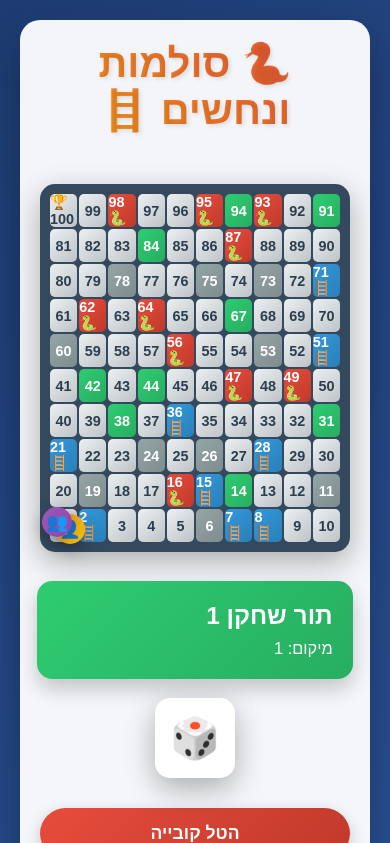
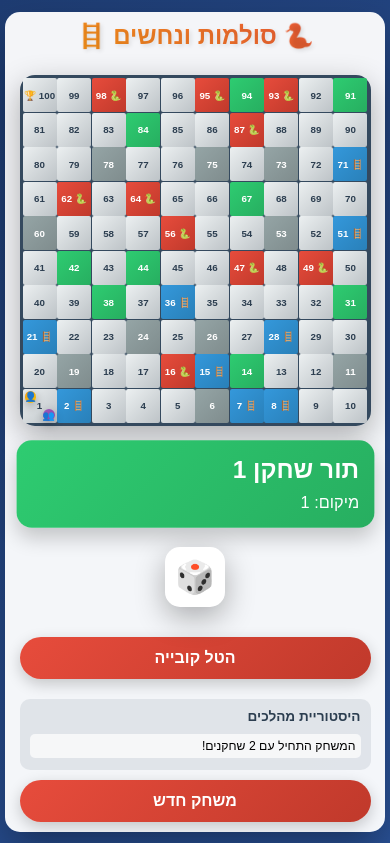
Before and after one commit to eidomi/Gameniue, a website: page snakes-and-ladders-game.html in a window 390 px wide. Both pictures are taken after a click on the button "התחל משחק". Shown: the top 843 px of the page. Drawn offline with Linux system fonts and the light colour scheme.

```diff
--- a/package.json
+++ b/package.json
@@ -3,7 +3,7 @@
   "version": "1.0.0",
   "description": "10 Fun and Thinking Games in Hebrew",
   "scripts": {
-    "dev": "python -m http.server 8000",
+    "dev": "python3 -m http.server 8000",
     "build": "echo 'No build required for static HTML'"
   },
   "keywords": ["games", "hebrew", "educational", "fun"],
--- a/snakes-and-ladders-game.html
+++ b/snakes-and-ladders-game.html
@@ -2,7 +2,7 @@
 <html lang="he" dir="rtl">
 <head>
     <meta charset="UTF-8">
-    <meta name="viewport" content="width=device-width, initial-scale=1.0">
+    <meta name="viewport" content="width=device-width, initial-scale=1.0, maximum-scale=1.0, user-scalable=no">
     <title>סולמות ונחשים - המהדורה האולטימטיבית</title>
     <style>
         * {
@@ -18,27 +18,28 @@
             display: flex;
             justify-content: center;
             align-items: center;
-            padding: 20px;
-            overflow-x: auto;
+            padding: 10px;
+            overflow-x: hidden;
         }
 
         .game-container {
             background: rgba(255, 255, 255, 0.95);
             border-radius: 20px;
-            padding: 20px;
+            padding: 15px;
             box-shadow: 0 20px 40px rgba(0, 0, 0, 0.3);
             display: flex;
-            gap: 30px;
+            gap: 20px;
             flex-wrap: wrap;
             justify-content: center;
             max-width: 1200px;
+            width: 100%;
         }
 
         h1 {
             text-align: center;
             color: #2c3e50;
-            margin-bottom: 20px;
-            font-size: 2.5em;
+            margin-bottom: 15px;
+            font-size: clamp(1.5em, 5vw, 2.5em);
             text-shadow: 2px 2px 4px rgba(0, 0, 0, 0.1);
             width: 100%;
             background: linear-gradient(45deg, #f39c12, #e74c3c);
@@ -49,37 +50,41 @@
 
         .board-section {
             flex: 1;
-            min-width: 500px;
+            min-width: 280px;
+            width: 100%;
+            max-width: 500px;
         }
 
         .board {
             display: grid;
             grid-template-columns: repeat(10, 1fr);
             grid-template-rows: repeat(10, 1fr);
-            gap: 2px;
+            gap: 1px;
             background: #34495e;
-            padding: 10px;
+            padding: 5px;
             border-radius: 15px;
             box-shadow: 0 10px 30px rgba(0, 0, 0, 0.3);
             position: relative;
-            width: 500px;
-            height: 500px;
+            width: 100%;
+            max-width: 500px;
+            aspect-ratio: 1;
             margin: 0 auto;
             direction: ltr;
         }
 
         .square {
             background: linear-gradient(135deg, #ecf0f1 0%, #bdc3c7 100%);
-            border-radius: 5px;
+            border-radius: 3px;
             display: flex;
             align-items: center;
             justify-content: center;
             font-weight: bold;
-            font-size: 0.9em;
+            font-size: clamp(0.5em, 1.5vw, 0.9em);
             color: #2c3e50;
             position: relative;
             cursor: pointer;
             transition: all 0.3s ease;
+            padding: 2px;
         }
 
         .square:hover {
@@ -109,44 +114,46 @@
 
         .player-piece {
             position: absolute;
-            width: 30px;
-            height: 30px;
+            width: min(30px, 40%);
+            height: min(30px, 40%);
             border-radius: 50%;
             display: flex;
             align-items: center;
             justify-content: center;
-            font-size: 1.2em;
+            font-size: clamp(0.8em, 2vw, 1.2em);
             transition: all 0.5s cubic-bezier(0.4, 0, 0.2, 1);
             z-index: 10;
-            box-shadow: 0 5px 15px rgba(0, 0, 0, 0.3);
+            box-shadow: 0 3px 10px rgba(0, 0, 0, 0.3);
         }
 
         .player1 {
             background: linear-gradient(135deg, #f39c12 0%, #f1c40f 100%);
-            top: 5px;
-            left: 5px;
+            top: 2px;
+            left: 2px;
         }
 
         .player2 {
             background: linear-gradient(135deg, #9b59b6 0%, #8e44ad 100%);
-            bottom: 5px;
-            right: 5px;
+            bottom: 2px;
+            right: 2px;
         }
 
         .player3 {
             background: linear-gradient(135deg, #1abc9c 0%, #16a085 100%);
-            top: 5px;
-            right: 5px;
+            top: 2px;
+            right: 2px;
         }
 
         .player4 {
             background: linear-gradient(135deg, #e67e22 0%, #d35400 100%);
-            bottom: 5px;
-            left: 5px;
+            bottom: 2px;
+            left: 2px;
         }
 
         .controls-section {
-            flex: 0 0 300px;
+            flex: 1;
+            width: 100%;
+            max-width: 400px;
         }
 
         .player-info {
@@ -307,22 +314,95 @@
         @media (max-width: 900px) {
             .game-container {
                 flex-direction: column;
+                align-items: center;
+                padding: 10px;
+                gap: 15px;
             }
 
             .board-section {
                 min-width: auto;
+                width: 100%;
             }
 
             .board {
                 width: 100%;
-                max-width: 500px;
-                height: auto;
-                aspect-ratio: 1;
+                max-width: min(90vw, 400px);
             }
 
             .controls-section {
-                flex: 1;
                 width: 100%;
+                max-width: min(90vw, 400px);
+            }
+
+            h1 {
+                margin-bottom: 10px;
+            }
+
+            .player-info {
+                padding: 15px;
+            }
+
+            .dice {
+                width: 60px;
+                height: 60px;
+                font-size: 2em;
+            }
+
+            .button {
+                padding: 12px 20px;
+                font-size: 1em;
+            }
+
+            .square {
+                border-radius: 2px;
+            }
+
+            .square:hover {
+                transform: none;
+            }
+        }
+
+        @media (max-width: 480px) {
+            body {
+                padding: 5px;
+            }
+
+            .game-container {
+                padding: 10px;
+                border-radius: 15px;
+            }
+
+            .board {
+                padding: 3px;
+                gap: 0.5px;
+            }
+
+            .square {
+                font-size: clamp(0.4em, 2.5vw, 0.7em);
+                padding: 1px;
+            }
+
+            .player-piece {
+                width: min(20px, 35%);
+                height: min(20px, 35%);
+                font-size: clamp(0.6em, 2.5vw, 1em);
+            }
+
+            .game-setup select, .game-setup button {
+                padding: 8px 15px;
+                font-size: 0.9em;
+                margin: 3px;
+            }
+
+            .history {
+                max-height: 100px;
+                padding: 10px;
+                font-size: 0.85em;
+            }
+
+            .message {
+                font-size: 1em;
+                padding: 10px;
             }
         }
     </style>
@@ -354,10 +434,10 @@
             </div>
 
             <div class="dice-container">
-                <div class="dice" id="dice" onclick="rollDice()">🎲</div>
+                <div class="dice" id="dice" onclick="rollDice(event)" ontouchstart="rollDice(event)">🎲</div>
             </div>
 
-            <button class="button" onclick="rollDice()">הטל קובייה</button>
+            <button class="button" onclick="rollDice(event)" ontouchstart="rollDice(event)">הטל קובייה</button>
 
             <div class="message" id="message"></div>
 
@@ -385,6 +465,7 @@
         let currentPlayerIndex = 0;
         let gameActive = false;
         let isMoving = false;
+        let lastTouchTime = 0;
 
         // Sound effects
         const audioContext = new (window.AudioContext || window.webkitAudioContext)();
@@ -530,7 +611,17 @@
             playerInfo.className = `player-info active ${currentPlayer.class}`;
         }
 
-        function rollDice() {
+        function rollDice(event) {
+            // Prevent double-firing on touch devices
+            if (event && event.type === 'touchstart') {
+                const currentTime = new Date().getTime();
+                if (currentTime - lastTouchTime < 300) {
+                    return;
+                }
+                lastTouchTime = currentTime;
+                event.preventDefault();
+            }
+
             if (!gameActive || isMoving) return;
 
             isMoving = true;
```
Also changed, not shown: CLAUDE.md (added, +60 -0 lines), index.html (+10 -10 lines), .screen-shoots/Screenshot 2025-08-03 at 16.22.13.png (added), vercel.json (added), 2 other files.
